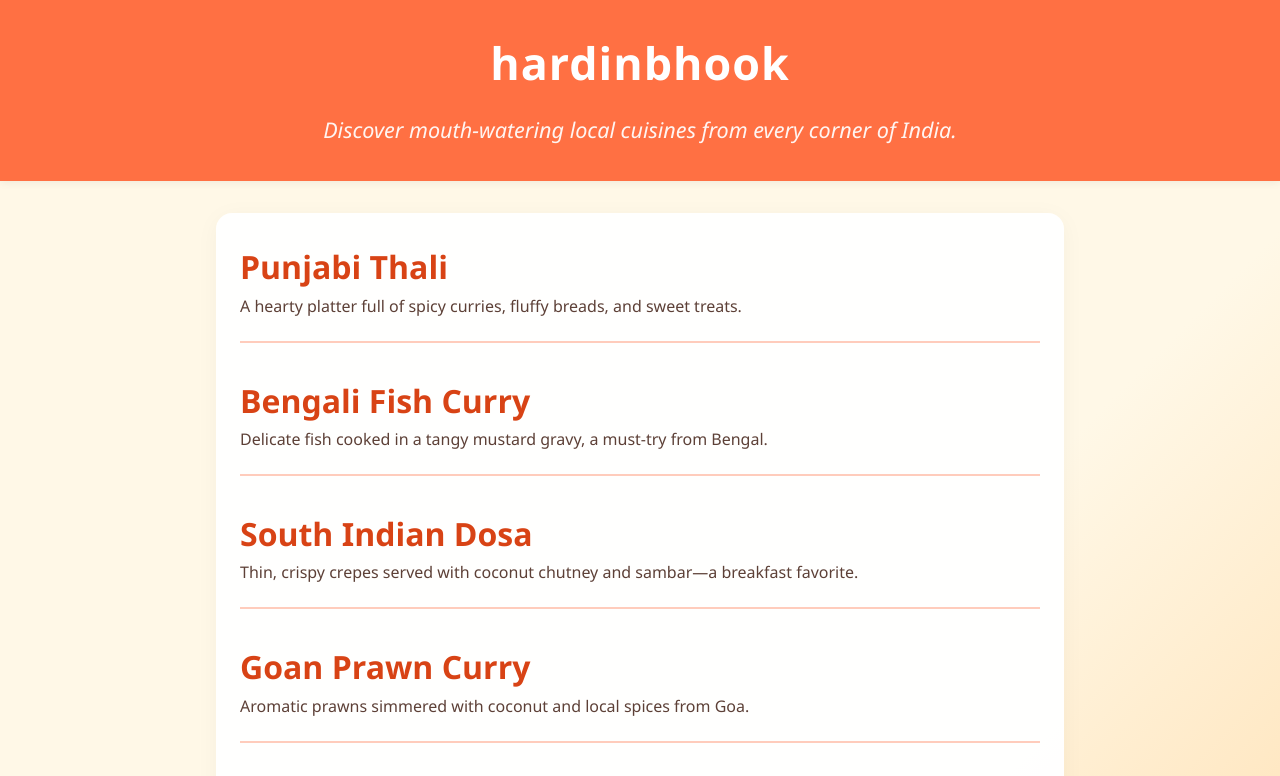
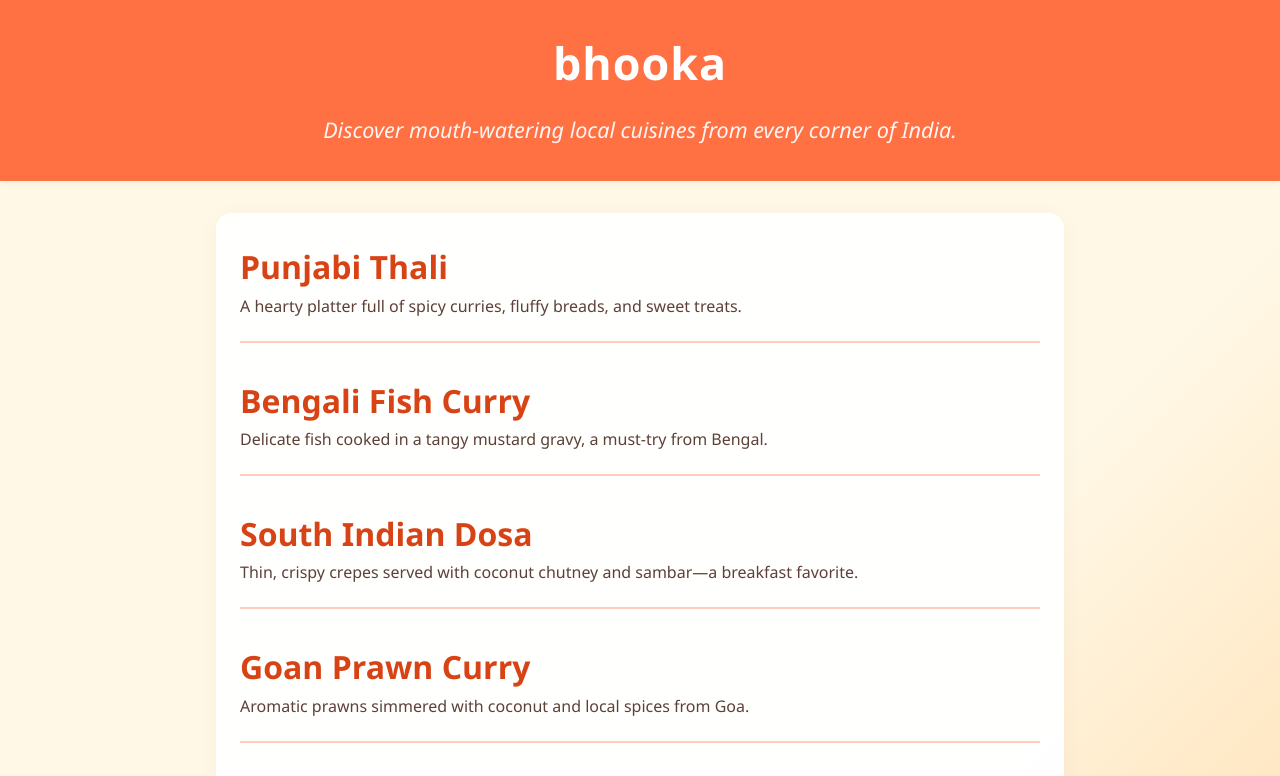
Before and after one commit to Prish399/khana.com, a plain HTML site: page index.html in a window 1280 px wide. Shown: the top 776 px of the page. Drawn offline with Linux system fonts and the light colour scheme.

Commit message:
AI Update: Change the website name from 'khana .com' to 'bhooka'.

```diff
--- a/index.html
+++ b/index.html
@@ -3,7 +3,7 @@
 <head>
   <meta charset="UTF-8">
   <meta name="viewport" content="width=device-width, initial-scale=1.0">
-  <title>hardinbhook</title>
+  <title>bhooka</title>
   <style>
     body {
       margin: 0;
@@ -65,7 +65,7 @@
 </head>
 <body>
   <header>
-    <h1>hardinbhook</h1>
+    <h1>bhooka</h1>
     <p>Discover mouth-watering local cuisines from every corner of India.</p>
   </header>
   <section class="cuisines-section">
```
